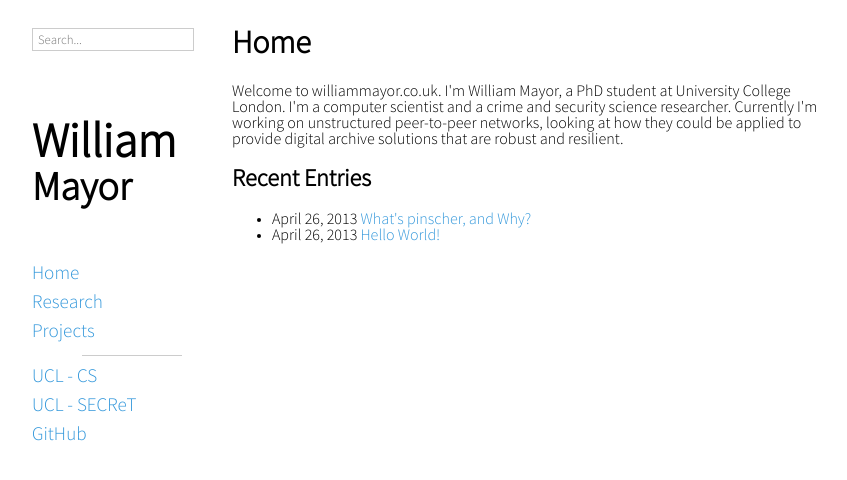
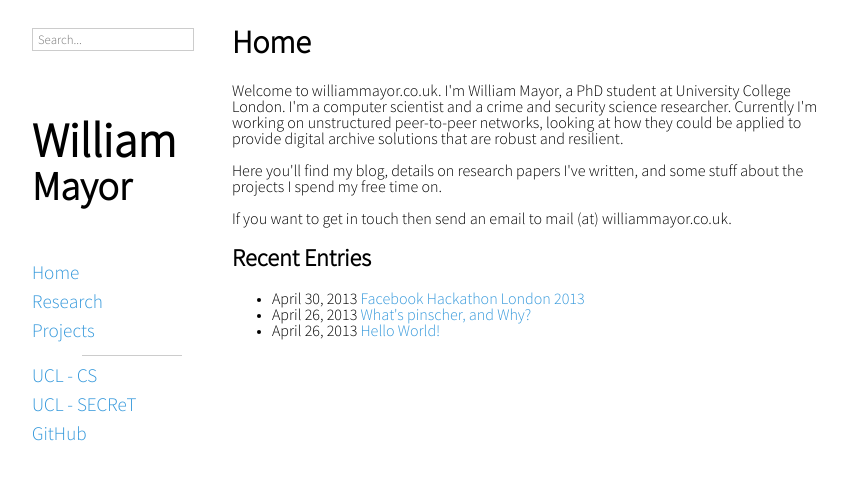
Before and after one commit to WilliamMayor/williammayor.github.io, a Jekyll site: the page built from index.html, in a window 1280 px wide. Shown: the top 480 px of the page, without its empty margins (208-1055 px from the left). Built offline with Jekyll 4.4.1, drawn with Linux system fonts in a browser that asks for light colours; Markdown is read by kramdown in place of the engine named in the settings.

```diff
--- a/index.html
+++ b/index.html
@@ -6,6 +6,12 @@ title: Home
 <p class="intro">
     Welcome to williammayor.co.uk. I'm William Mayor, a PhD student at University College London. I'm a computer scientist and a crime and security science researcher. Currently I'm working on unstructured peer-to-peer networks, looking at how they could be applied to provide digital archive solutions that are robust and resilient.
 </p>
+<p>
+    Here you'll find my blog, details on research papers I've written, and some stuff about the projects I spend my free time on.
+</p>
+<p>
+    If you want to get in touch then send an email to mail (at) williammayor.co.uk.
+</p>
 <h2>Recent Entries</h2>
 <ul>
 {% for post in site.posts limit:5 %}
```
Also changed, not shown: _posts/2013-04-30-Facebook-Hackathon-London-2013.md (added, +37 -0 lines), _posts/_2013-04-27-SSL-Certificates-and-Apache.md (added, +19 -0 lines).
